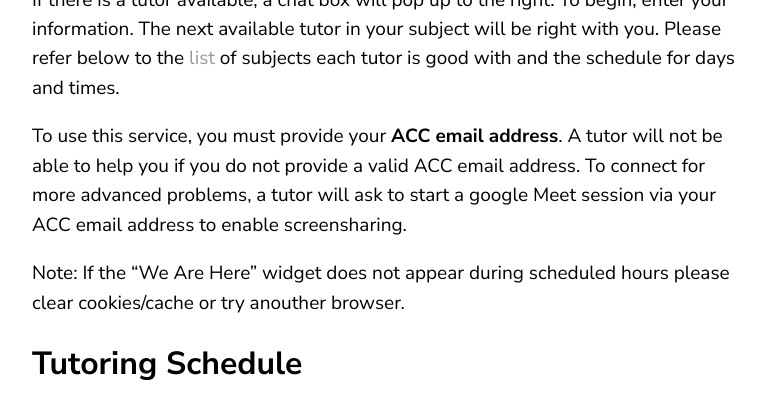
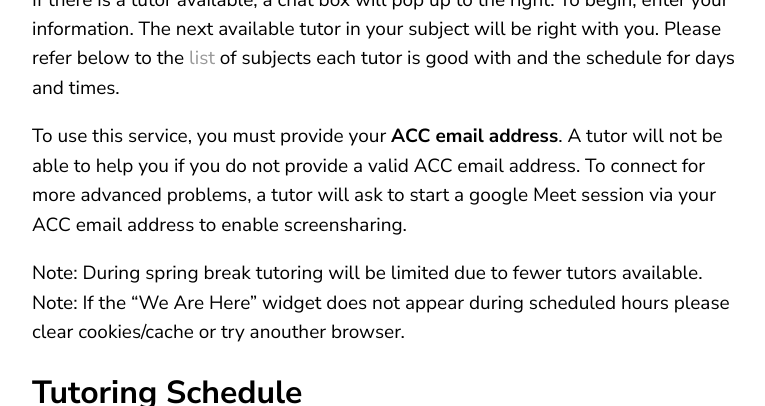
Before and after one commit to roosterrichard/acctutor, a Jekyll site: the page built from index.md, in a window 1280 px wide and 900 px high, scrolled down 324 px, cut to the strip 0-406 px from the top of the window. Shown: the whole strip, without its empty margins (68-833 px from the left). Built offline with Jekyll 4.4.1, drawn with Linux system fonts in a browser that asks for light colours; our own code applies the rules of GitHub Pages for plain Markdown files.

Commit message:
Update index.md
spring break note

```diff
--- a/index.md
+++ b/index.md
@@ -13,6 +13,7 @@ not be able to help you if you do not provide a valid ACC email address. To conn
 more advanced problems, a tutor will ask to start a google Meet session via your ACC
 email address to enable screensharing.
 
+Note: During spring break tutoring will be limited due to fewer tutors available.
 Note: If the "We Are Here" widget does not appear during scheduled hours please clear cookies/cache or try anouther browser.
 
 ## Tutoring Schedule
```
